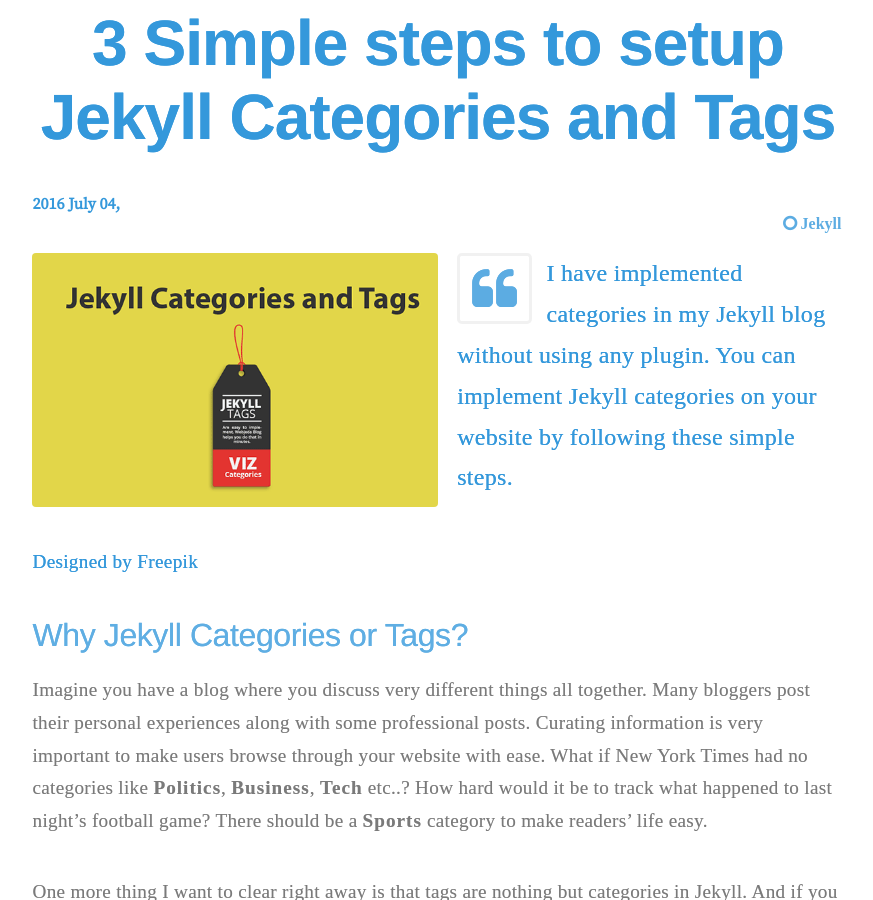
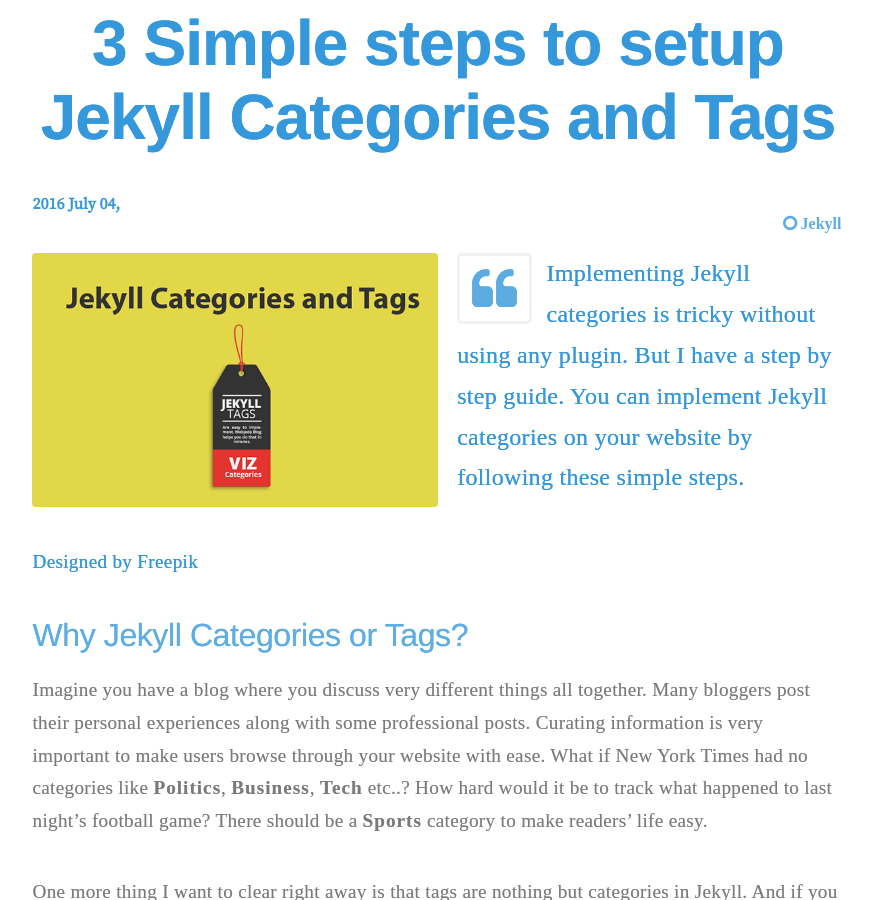
Before and after one commit to virtualous/blog-v3, a Jekyll site: the page built from _posts/2016-07-04-jekyll-categories.md, in a window 1280 px wide and 900 px high, scrolled down 791 px. Shown: the whole window, without its empty margins (202-1075 px from the left). Built offline with Jekyll 4.4.1, drawn with Linux system fonts in a browser that asks for light colours; comment, search, counter and statistics services are not loaded.

Commit message:
no message

```diff
--- a/_posts/2016-07-04-jekyll-categories.md
+++ b/_posts/2016-07-04-jekyll-categories.md
@@ -1,6 +1,6 @@
 ---
 title: 3 Simple steps to setup Jekyll Categories and Tags
-desc: I have implemented categories in my Jekyll blog without using any plugin. You can implement Jekyll categories on your website by following these simple steps.
+desc: Implementing Jekyll categories is tricky without using any plugin. But I have a step by step guide. You can implement Jekyll categories on your website by following these simple steps.
 keywords:
 author: sharathdt
 image: jekyll-categories.png
```
